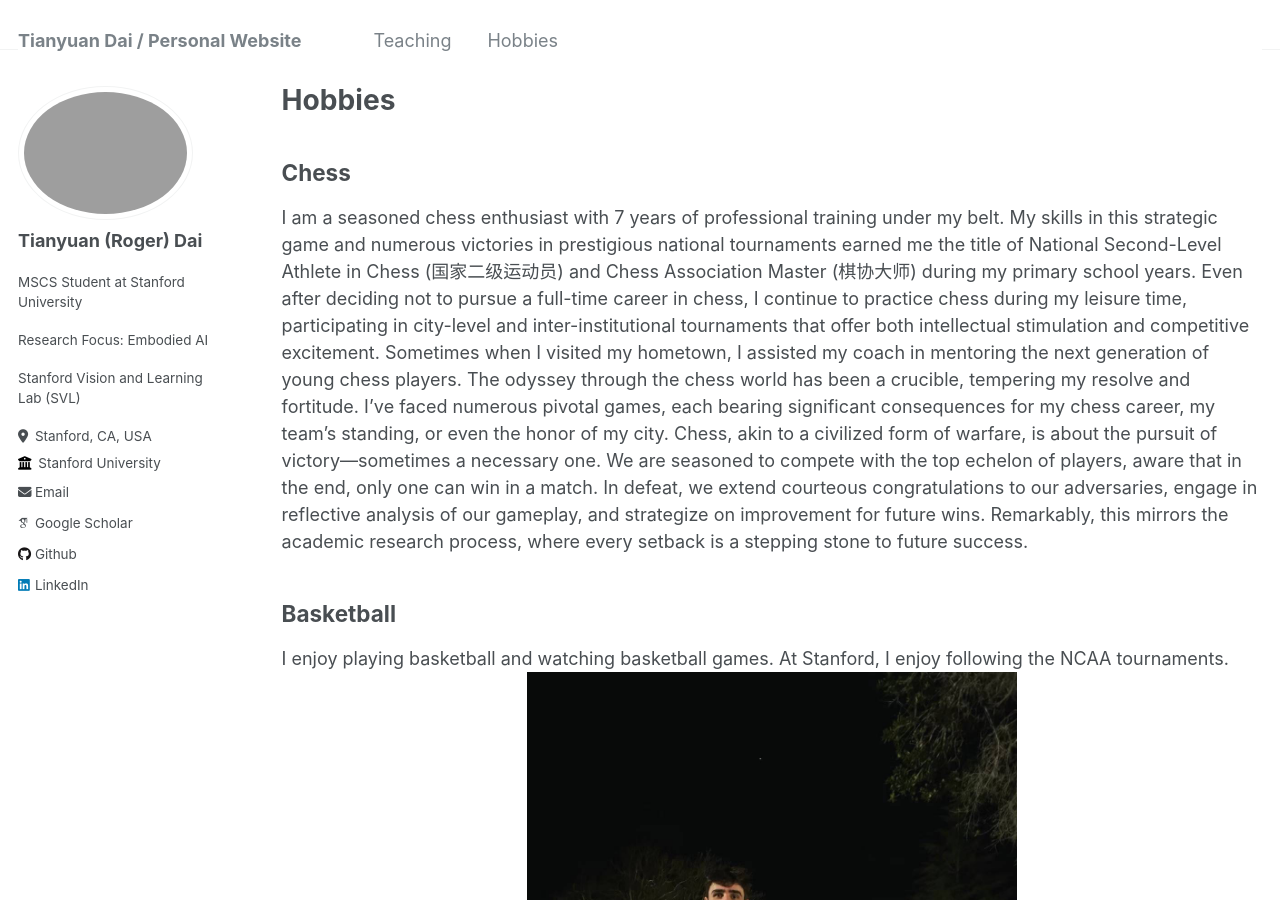
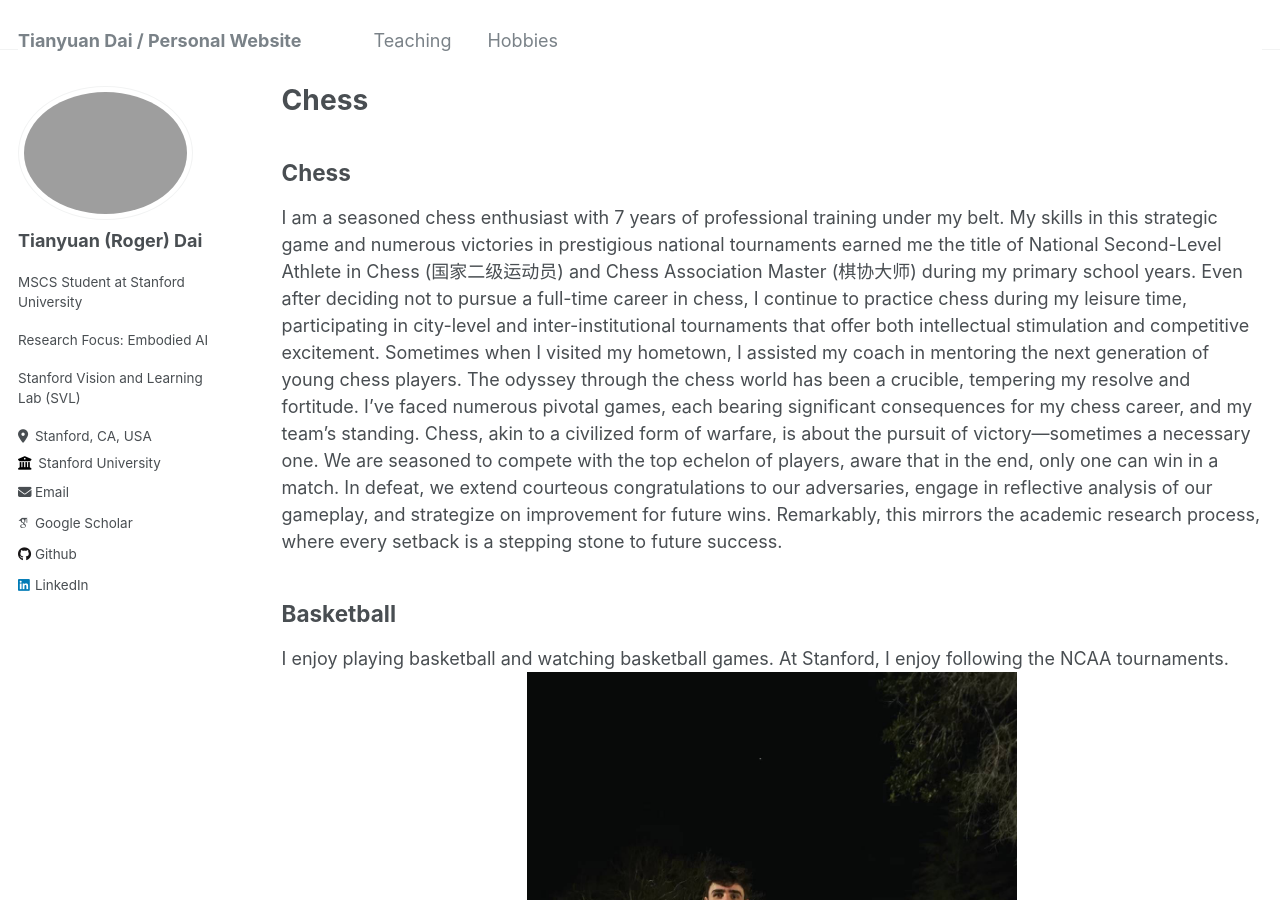
Before and after one commit to RogerDAI1217/RogerDai.github.io, a Jekyll site: the page built from _pages/portfolio.md, in a window 1280 px wide and 900 px high. Built offline with Jekyll 4.4.1, drawn with Linux system fonts in a browser that asks for light colours; some web fonts are replaced; our own code applies the rules of GitHub Pages for plain Markdown files.

Commit message:
Update portfolio.md

```diff
--- a/_pages/portfolio.md
+++ b/_pages/portfolio.md
@@ -1,6 +1,5 @@
 ---
 layout: archive
-title: "Hobbies"
 permalink: /portfolio/
 author_profile: true
 ---
@@ -11,7 +10,7 @@ I am a seasoned chess enthusiast with 7 years of professional training under my
 earned me the title of National Second-Level Athlete in Chess (国家二级运动员) and Chess Association Master (棋协大师) during my primary school years. Even after deciding not to pursue a full-time career in chess, I continue to practice chess
 during my leisure time, participating in city-level and inter-institutional tournaments that offer both intellectual stimulation and competitive excitement.
 Sometimes when I visited my hometown, I assisted my coach in mentoring the next generation of young chess players. The odyssey through the chess world has been a crucible,
-tempering my resolve and fortitude. I've faced numerous pivotal games, each bearing significant consequences for my chess career, my team's standing, or even the honor of my city.
+tempering my resolve and fortitude. I've faced numerous pivotal games, each bearing significant consequences for my chess career, and my team's standing.
 Chess, akin to a civilized form of warfare, is about the pursuit of victory—sometimes a necessary one. We are seasoned to compete with the top echelon of players, aware that in the end,
 only one can win in a match. In defeat, we extend courteous congratulations to our adversaries, engage in reflective analysis of our gameplay, and strategize on improvement for future wins.
 Remarkably, this mirrors the academic research process, where every setback is a stepping stone to future success.
```
